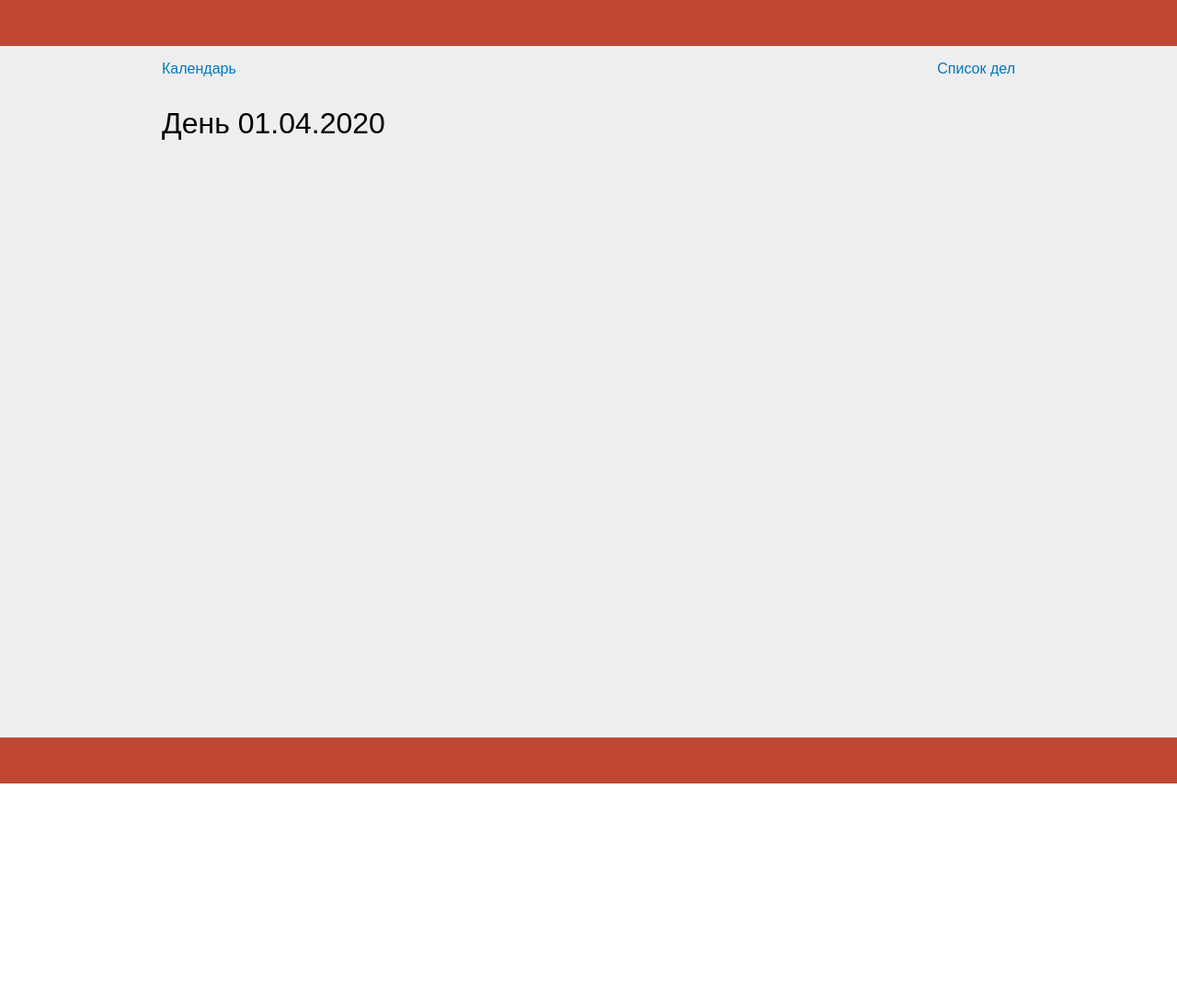
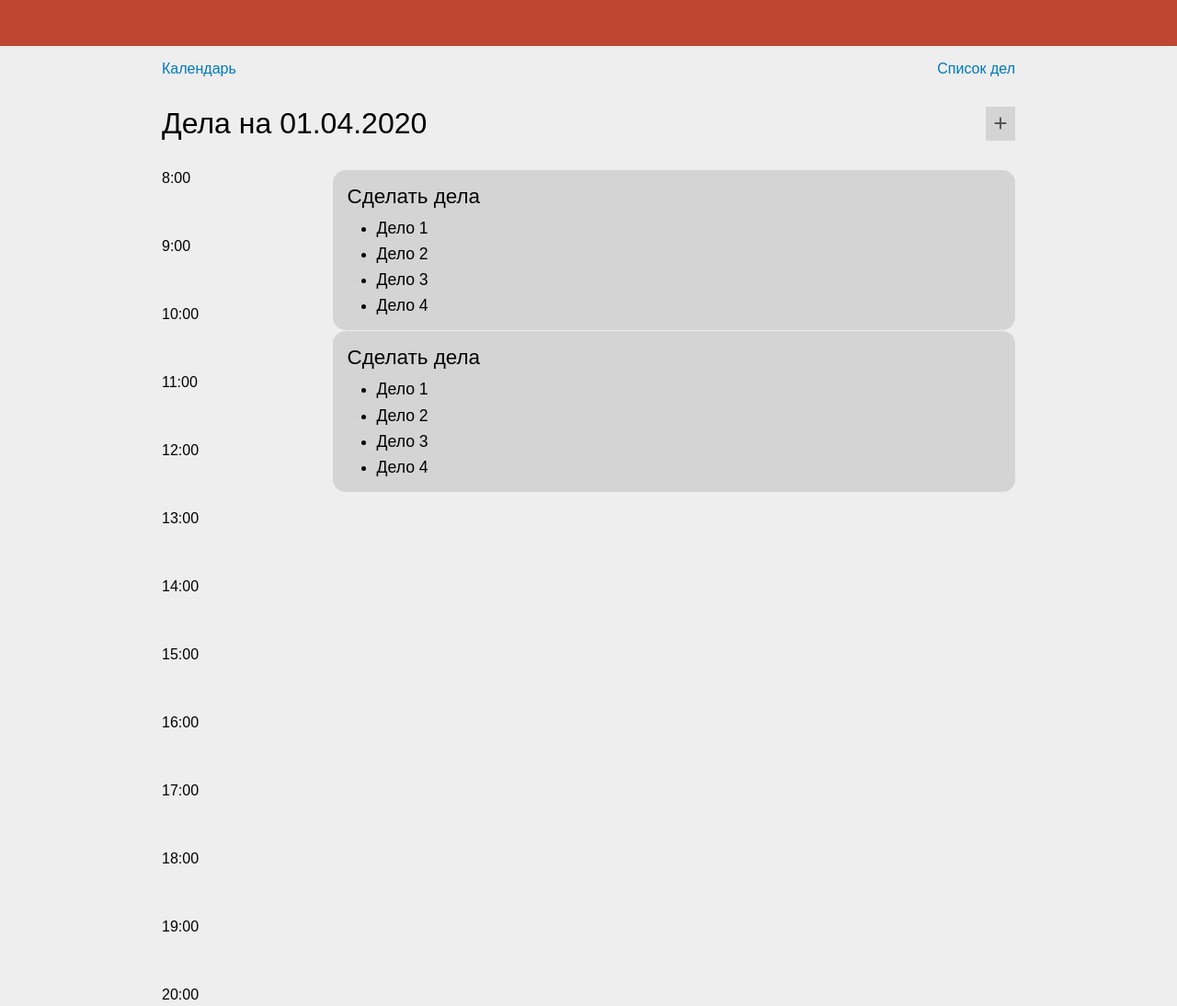
Before and after one commit to nchikovani/taskManager, a React app: page /day/01.04.2020 in a window 1280 px wide. Shown: the top 1094 px of the page at 92% size. Before the commit the page ends 852 px from the top, so only its background shows below. Built offline with nearby package versions, Linux system fonts and the light colour scheme.

Commit message:
layouts of the day and things pages

```diff
--- a/src/components/App/index.js
+++ b/src/components/App/index.js
@@ -7,6 +7,7 @@ import Day from '../Day';
 import Things from '../Things';
 
 function App() {
+
   return (
     <div className="page">
       <header className="header"/>
--- a/src/components/Calendar/Day/index.js
+++ b/src/components/Calendar/Day/index.js
@@ -5,7 +5,7 @@ import './style.scss';
 function Day() {
   return (
     <Link
-      to="/day/1"
+      to="/day/01.04.2020"
       className="calendar__day"
     >
       1
--- a/src/components/Calendar/index.js
+++ b/src/components/Calendar/index.js
@@ -1,16 +1,19 @@
 import React from 'react';
 import './style.scss';
 import Month from './Month';
+import Button from '../generic/Button'
 
 class Calendar extends React.Component {
-
+  constructor(props) {
+    super(props);
+    console.log(this);
+  }
   render() {
-
     return(
       <div className="calendar">
       	<div className="calendar__change-month-buttons">
-          <button className="calendar__change-month-button"><i className="fas fa-chevron-up"></i></button>
-          <button className="calendar__change-month-button"><i className="fas fa-chevron-down"></i></button>
+          <Button className="calendar__change-month-button"><i className="fas fa-chevron-up"></i></Button>
+          <Button className="calendar__change-month-button"><i className="fas fa-chevron-down"></i></Button>
         </div>
         <ul className="list-months">
           <li>
--- a/src/components/Calendar/style.scss
+++ b/src/components/Calendar/style.scss
@@ -1,4 +1,4 @@
-@import '../../styles/vars';
+
 .calendar {
   position: relative;
 }
@@ -8,11 +8,6 @@
   top: 0;
 }
 .calendar__change-month-button {
-  width: 2em;
-  height: 2em;
-  background: $grey-color;
-  color: #555;
-  cursor: pointer;
   &:first-child {
   	margin-right: 1em;
   }
--- a/src/components/Day/index.js
+++ b/src/components/Day/index.js
@@ -1,12 +1,49 @@
 import React from 'react';
 import {useParams} from 'react-router-dom';
+import Thing from '../Thing';
+import Button from '../generic/Button'
 import './style.scss';
 
 function Day() {
-	const {id} = useParams();
-	return (
-		<h2>{"День "+id}</h2>
-	);
+  const {id} = useParams();
+  return (
+    <div className="day">
+      <div className="day__header">
+        <h2>{"Дела на "+id}</h2>
+        <Button><i class="fas fa-plus"></i></Button>
+      </div>
+      <div className="day__container">
+        <ul className="day__list-time">
+          <li>8:00</li>
+          <li>9:00</li>
+          <li>10:00</li>
+          <li>11:00</li>
+          <li>12:00</li>
+          <li>13:00</li>
+          <li>14:00</li>
+          <li>15:00</li>
+          <li>16:00</li>
+          <li>17:00</li>
+          <li>18:00</li>
+          <li>19:00</li>
+          <li>20:00</li>
+          <li>21:00</li>
+          <li>22:00</li>
+          <li>23:00</li>
+          <li>24:00</li>
+        </ul>
+        <ul className="day__list-things">
+          <li className="day__list-things__item">
+            <Thing/>
+          </li>
+          <li className="day__list-things__item">
+            <Thing/>
+          </li>
+        </ul>
+      </div>
+    </div>
+
+  );
 }
 
 export default Day;
--- a/src/components/Day/style.scss
+++ b/src/components/Day/style.scss
@@ -0,0 +1,22 @@
+
+.day__header {
+	display: flex;
+	justify-content: space-between;
+	margin-bottom: 2em;
+}
+.day__list-things__item {
+	margin-bottom: 1px;
+}
+.day__container {
+	display: flex;
+	justify-content: space-between;
+}
+.day__list-time {
+	width: 10%;
+	li {
+		margin-bottom: 3.5em;
+	}
+}
+.day__list-things {
+	width: 80%;
+}
--- /dev/null
+++ b/src/components/Thing/index.js
@@ -0,0 +1,19 @@
+import React from 'react';
+import './style.scss';
+
+function Thing() {
+
+  return (
+    <div className="thing">
+    	<h3>Сделать дела</h3>
+    	<ul className="thing__list-points">
+    		<li className="point">Дело 1</li>
+    		<li className="point">Дело 2</li>
+    		<li className="point">Дело 3</li>
+    		<li className="point">Дело 4</li>
+    	</ul>
+    </div>
+  );
+}
+
+export default Thing;
--- /dev/null
+++ b/src/components/Thing/style.scss
@@ -0,0 +1,23 @@
+@import '../../styles/vars';
+.thing {
+	background: $grey-color;
+	border-radius: 14px;
+	padding: 1em;
+
+	h3 {
+		margin-bottom: 0.5em;
+	}
+}
+.thing__list-points {
+	list-style: disc;
+	margin-left: 2em;
+
+	.point {
+		font-size: 1.1em;
+		margin-bottom: 0.4em;
+
+		&:last-child {
+			margin-bottom: 0;
+		}
+	}
+}
--- a/src/components/Things/index.js
+++ b/src/components/Things/index.js
@@ -1,11 +1,25 @@
 import React from 'react';
+import Button from '../generic/Button';
+import Thing from '../Thing';
 import './style.scss';
 
 function Things() {
-
-	return (
-		<h2>Список дел</h2>
-	);
+  return (
+	<div className="things">
+	  <div className="things__header">
+	  	<h2>Список дел</h2>
+	  	<Button>Создать дело</Button>
+	  </div>
+	  <ul className="things__list-things">
+	  	<li className="things__list-things__item">
+	  		<Thing/>
+	  	</li>
+	  	<li className="things__list-things__item">
+	  		<Thing/>
+	  	</li>
+	  </ul>
+	</div>
+  );
 }
 
 export default Things;
--- a/src/components/Things/style.scss
+++ b/src/components/Things/style.scss
@@ -0,0 +1,9 @@
+
+.things__header {
+	display: flex;
+	justify-content: space-between;
+	margin-bottom: 2em;
+}
+.things__list-things__item {
+	margin-bottom: 1em;
+}
--- /dev/null
+++ b/src/components/generic/Button/index.js
@@ -0,0 +1,35 @@
+import React from 'react';
+import PropTypes from 'prop-types';
+import './style.scss';
+import classNames from 'classnames';
+
+function Button({children, className, onClick, ...attrs}) {
+  const classes = classNames(
+    "button",
+    className
+  );
+
+  return (
+    <button
+      className={classes}
+      onClick={onClick}
+      {...attrs}
+    >
+    {children}
+    </button>
+  );
+}
+
+Button.propTypes = {
+  children: PropTypes.node,
+  onClick: PropTypes.func,
+  className: PropTypes.string,
+};
+
+Button.defaultProps = {
+  children: 'button',
+  onClick: () => {},
+  className: '',
+};
+
+export default Button;
--- /dev/null
+++ b/src/components/generic/Button/style.scss
@@ -0,0 +1,7 @@
+@import '../../../styles/vars';
+.button {
+  background: $grey-color;
+  color: #555;
+  cursor: pointer;
+  padding: 0.44em 0.56em
+}
--- a/src/styles/_base.scss
+++ b/src/styles/_base.scss
@@ -22,3 +22,6 @@ a {
 h1, h2 {
 	font-size: 2em;
 }
+h3 {
+  font-size: 1.4em;
+}
--- a/src/styles/_vars.scss
+++ b/src/styles/_vars.scss
@@ -5,5 +5,5 @@ $max-width-xs: 450px;
 $min-width: 320px;
 $main-font: sans-serif;
 $accent-color: #BF4630;
-$grey-color: rgba(0, 0, 0, 0.2);
+$grey-color: rgba(0, 0, 0, 0.11);
 $link-color: rgb(0, 121, 190);
```
